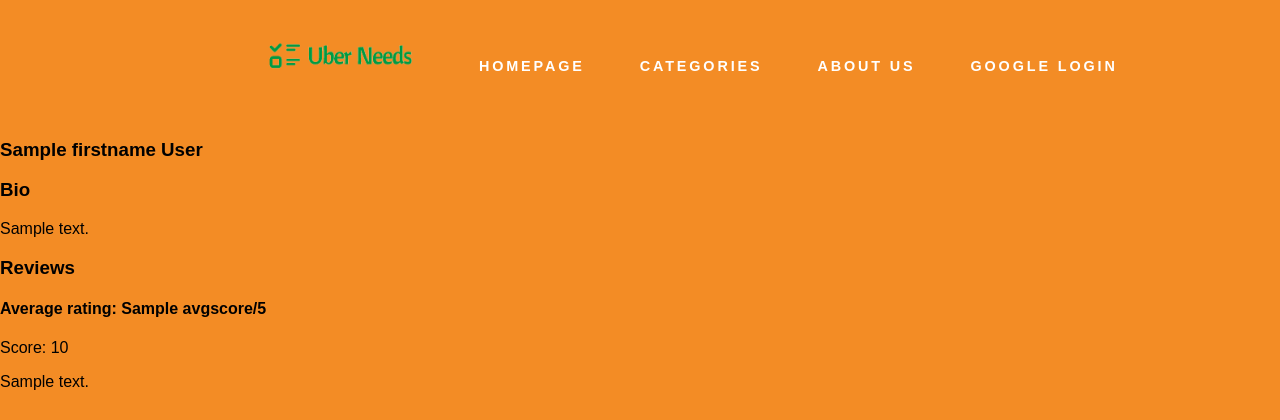
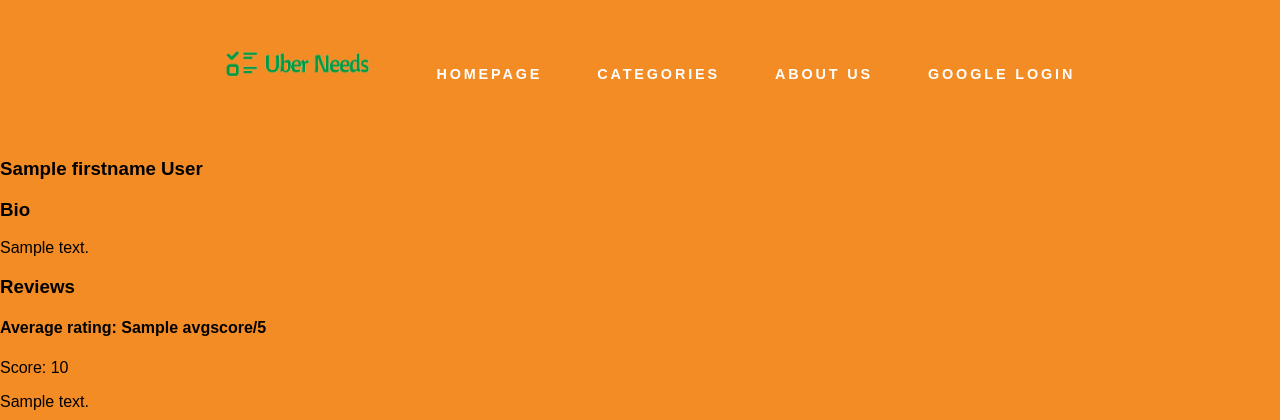
Before and after one commit to vives-projectweek-1-2020/LocalNeeds, a Flask app: template flaskapp/templates/profile.html in a window 1280 px wide. Shown: the top 420 px of the page. Run offline with Flask 2, Linux system fonts and the light colour scheme; the template is opened without the code that fills it: most values are stand-ins (such as "Sample title", 1, 10 or a date in 2020); parts of the project's set-up code (start-up, migrations or seed data) failed here and were passed over.

Commit message:
worked on profile css

```diff
--- a/flaskapp/static/styles/profile.css
+++ b/flaskapp/static/styles/profile.css
@@ -17,15 +17,14 @@ body
 .container
 {
 	margin: 0px auto;
-	width: 1365px;
+	width: 1200px;
 }
 
 #header-wrapper
 {
 	overflow: hidden;
-	height: 15vh;
-    line-height: 7vh;
-
+	height: 17.4vh;
+	line-height: 9vh;
 }
 
 #menu
```
